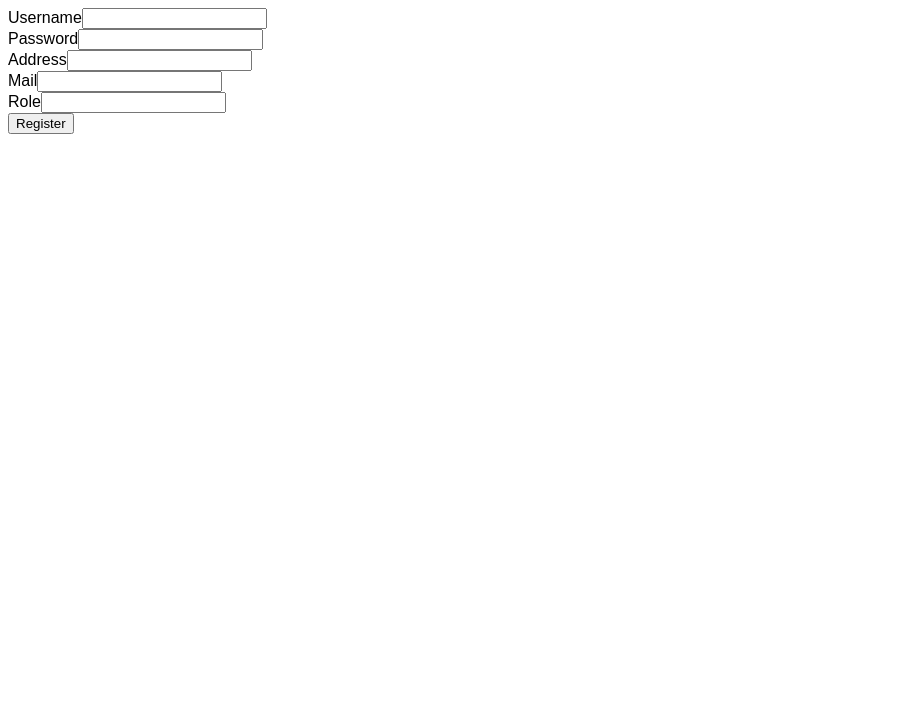
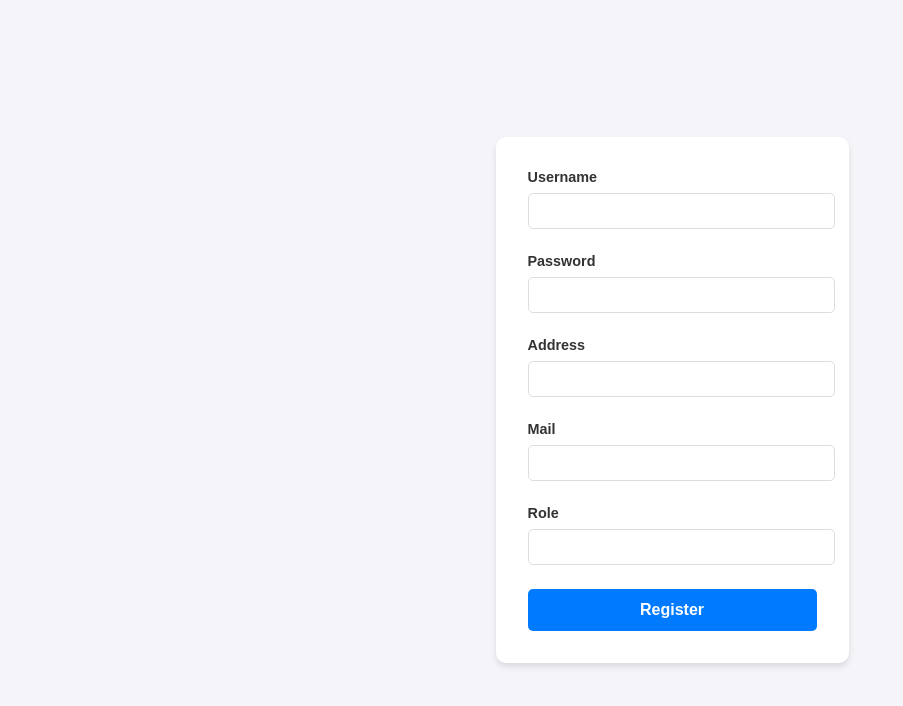
Before and after one commit to federicoPardo999/Front-e-commerce, a React (Vite) app: page /register in a window 1280 px wide. Shown: the top 706 px of the page, without its empty margins (0-903 px from the left). Built offline with nearby package versions, Linux system fonts and the light colour scheme.

Commit message:
fix login and register(casi)

```diff
--- a/src/components/Home.jsx
+++ b/src/components/Home.jsx
@@ -3,7 +3,7 @@ import { useSelector } from 'react-redux';
 import { useNavigate } from 'react-router-dom';
 
 const Home = () => {
-  const role  = useSelector((state) => state.auth?.role);
+  const role  = useSelector((state) => state.user.role);
   const navigate = useNavigate();
 
   useEffect(() => {
--- a/src/components/Login.jsx
+++ b/src/components/Login.jsx
@@ -39,15 +39,15 @@ export default function Login() {
         setError('Invalid credential')
       }
 
-      }catch (error){
-      console.error('Error logging in:', error);
+    } catch (error) {
+      setError('Invalid credentials. Please try again.');
     }
   };
 
   return (
     <section className="login-container">
       <h2>Login</h2>
-      {error && <p>{error}</p>}
+      {error && <p className='mensaje-error'>{error}</p>}
       <form onSubmit={handleLogin}>
         <div>
           <label>Username
--- a/src/components/ProductForm.jsx
+++ b/src/components/ProductForm.jsx
@@ -8,12 +8,12 @@ export default function ProductForm() {
   const [productName, setProductName] = useState('');
   const [productPrice, setProductPrice] = useState('');
   const [productDescription, setProductDescription] = useState('');
-  const [productImage, setProductImage] = useState(null); // Para manejar la imagen
+  //const [productImage, setProductImage] = useState(null); // Para manejar la imagen
   const [productStock, setProductStock] = useState('');
 
+  const navigate = useNavigate();
+  const token = useSelector((state) => state.user.token);
 
-  const navigate = useNavigate();
-  const token = useSelector((state) => state.auth.token);
   const handleImageChange = (e) => {
     setProductImage(e.target.files[0]);
   };
@@ -27,12 +27,11 @@ export default function ProductForm() {
     formData.append('price', productPrice);
     formData.append('description', productDescription);
     formData.append('stock', productStock);
-    if (productImage) formData.append('image', productImage);
+    //if (productImage) formData.append('image', productImage);
 
     try {
-      await createProduct(formData);
+      await createProduct(formData,token);
       alert('Producto creado correctamente');
-      navigate('/product-list'); // Redirigir a la lista de productos
     } catch (error) {
       console.error('Error creando el producto:', error);
       alert('Error al crear el producto');
@@ -79,14 +78,7 @@ export default function ProductForm() {
             required
           />
         </div>
-        <div>
-          <label>Imagen</label>
-          <input
-            type="file"
-            onChange={handleImageChange}
-            required
-          />
-        </div>
+
         <button type="submit">Cargar Producto</button>
       </form>
 
--- a/src/components/Register.jsx
+++ b/src/components/Register.jsx
@@ -36,23 +36,23 @@ const Register = () => {
 
     return (
         <form onSubmit={handleSubmit}>
-            <div>
+            <div className='register'>
                 <label>Username</label>
                 <input type="text" name="username" value={registerData.username} onChange={handleChange} required />
             </div>
-            <div>
+            <div className='register'>
                 <label>Password</label>
                 <input type="password" name="password" value={registerData.password} onChange={handleChange} required />
             </div>
-            <div>
+            <div className='register'>
                 <label>Address</label>
                 <input type="text" name="address" value={registerData.address} onChange={handleChange} required />
             </div>
-            <div>
+            <div className='register'>
                 <label>Mail</label>
                 <input type="email" name="mail" value={registerData.mail} onChange={handleChange} required />
             </div>
-            <div>
+            <div className='register'>
                 <label>Role</label>
                 <input type="text" name="role" value={registerData.role} onChange={handleChange} required />
             </div>
--- a/src/router/ProtectedRoute.jsx
+++ b/src/router/ProtectedRoute.jsx
@@ -2,7 +2,7 @@ import { useSelector } from 'react-redux';
 import { Navigate, Outlet } from 'react-router-dom';
 
 const ProtectedRoute = ({ AllowedRulles }) => {
-  const { isAuthenticated, role } = useSelector((state) => state.auth);
+  const { isAuthenticated, role } = useSelector((state) => state.user);
 
   if (!isAuthenticated) {
     return <Navigate to="/login" replace />;
--- a/src/router/Routing.jsx
+++ b/src/router/Routing.jsx
@@ -23,7 +23,7 @@ export default function Routing() {
             <Route path="/product-form" element={<ProductForm />} />
         </Route>
 
-        <Route element={<ProtectedRoute AllowedRulles ={["CUSTOMER"]} />} >
+        <Route element={<ProtectedRoute AllowedRulles ={["CUSTOMER","ADMIN"]} />} >
             <Route path="/product-list" element={<ProductList />} />
 
         </Route>
--- a/src/store/AuthSlice.js
+++ b/src/store/AuthSlice.js
@@ -4,7 +4,7 @@ const initialState = {
   username: null,
   role: null,
   token: null,
-  isAuthenticated: false
+  isAuthenticated: false,
 };
 
 const userSlice = createSlice({
--- a/src/styles/register.css
+++ b/src/styles/register.css
@@ -0,0 +1,100 @@
+/* Estilos generales */
+body {
+    font-family: sans-serif;
+    background-color: #f4f4f9;
+    margin: 0;
+    padding: 0;
+    display: flex;
+    justify-content: center;
+    align-items: center;
+    height: 100vh;
+}
+
+form {
+    background-color: #ffffff;
+    padding: 2rem;
+    border-radius: 10px;
+    box-shadow: 0 4px 6px rgba(0, 0, 0, 0.1);
+    width: 100%;
+    max-width: 400px;
+    display: flex;
+    justify-content: center;
+    align-items: center;
+    flex-direction: column;
+}
+
+form div {
+    margin-bottom: 1.5rem;
+}
+
+label {
+    display: block;
+    font-size: 0.9rem;
+    color: #333333;
+    margin-bottom: 0.5rem;
+    font-weight: 600;
+
+}
+
+input[type="text"],
+input[type="password"],
+input[type="email"] {
+    width: 100%;
+    padding: 0.50rem;
+
+    border: 1px solid #dddddd;
+    border-radius: 5px;
+    font-size: 1rem;
+    color: #333333;
+    transition: border-color 0.3s ease;
+}
+
+input[type="text"]:focus,
+input[type="password"]:focus,
+input[type="email"]:focus {
+    border-color: #007bff;
+    outline: none;
+}
+
+button[type="submit"] {
+    width: 100%;
+    padding: 0.75rem;
+    background-color: #007bff;
+    color: #ffffff;
+    border: none;
+    border-radius: 5px;
+    font-size: 1rem;
+    font-weight: 600;
+    cursor: pointer;
+    transition: background-color 0.3s ease;
+}
+
+button[type="submit"]:hover {
+    background-color: #0056b3;
+}
+
+
+input:hover {
+    border-color: #007bff;
+}
+
+.register{
+    width: 100%;
+}
+
+
+@media (max-width: 480px) {
+    form {
+        padding: 1.5rem;
+    }
+
+    input[type="text"],
+    input[type="password"],
+    input[type="email"] {
+        padding: 0.5rem;
+    }
+
+    button[type="submit"] {
+        padding: 0.5rem;
+    }
+}
```
